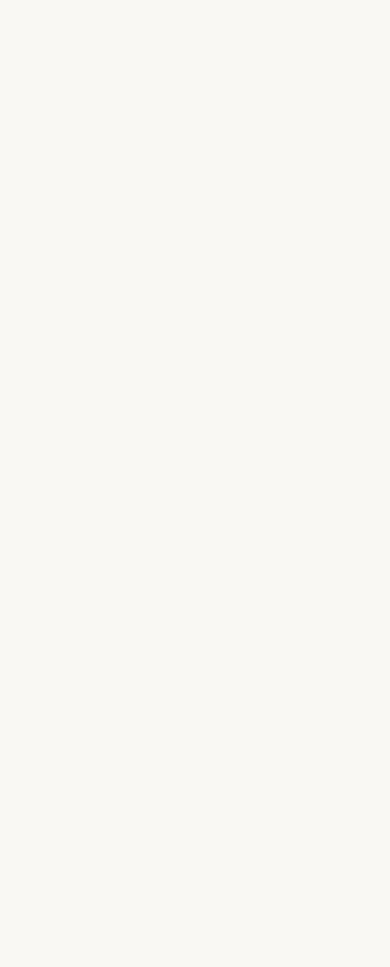
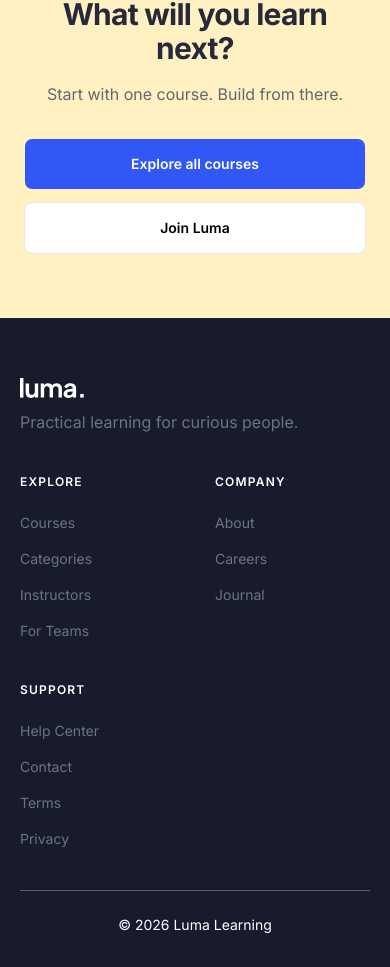
Before and after one commit to leowilis/fe-coding-challenge-2026, a Next.js app: page / in a window 390 px wide. Shown: the part 7269-8236 px from the top of the page. Before the commit the page ends 7138 px from the top, so only its background shows below. Built offline with nearby package versions, Linux system fonts and the light colour scheme.

Commit message:
feat(footer): add responsive site footer

```diff
--- a/src/app/page.tsx
+++ b/src/app/page.tsx
@@ -6,6 +6,8 @@ import Works from '@/sections/works/Works';
 import Testimonial from '@/sections/testimonial/Testimonial';
 import People from '@/sections/people/People';
 import Contact from '@/sections/contact/Contact';
+import FinalCta from '@/sections/cta/FInalCta';
+import Footer from '@/components/layout/footer/Footer';
 
 export default function Home() {
   return (
@@ -20,7 +22,10 @@ export default function Home() {
         <Testimonial />
         <People />
         <Contact />
+        <FinalCta />
       </main>
+
+      <Footer />
     </>
   );
 }
--- /dev/null
+++ b/src/components/layout/footer/Footer.tsx
@@ -0,0 +1,37 @@
+import Image from 'next/image';
+import FooterColumn from './FooterColumn';
+import FooterCopyright from './FooterCopyright';
+import { FOOTER, FOOTER_COLUMNS } from './constants/footer.constants';
+
+export default function Footer() {
+  const { logo, tagline, company } = FOOTER;
+
+  return (
+    <footer className='w-full bg-darkblue'>
+      <div className='mx-auto w-full max-w-[1600px] px-5 pt-[60px] pb-8 md:px-10 md:pt-16 xl:px-9 xl:pt-20 xl:pb-10'>
+        <div className='grid grid-cols-2 gap-x-10 gap-y-10 md:grid-cols-[1fr_repeat(3,110px)] md:gap-x-6 lg:grid-cols-[1fr_repeat(3,150px)] xl:grid-cols-[1fr_repeat(3,263px)] xl:gap-x-12'>
+          <div className='col-span-2 md:col-span-1'>
+            <Image
+              src={logo.src}
+              alt={company}
+              width={logo.width}
+              height={logo.height}
+              className='brightness-0 invert'
+            />
+            <p className='mt-3 text-base leading-6 text-text-tertiary md:max-w-[200px] xl:max-w-[220px]'>
+              {tagline}
+            </p>
+          </div>
+
+          {FOOTER_COLUMNS.map((column) => (
+            <FooterColumn key={column.title} {...column} />
+          ))}
+        </div>
+
+        <div className='mt-10 border-t border-white/30 pt-6 md:mt-12 xl:mt-[68px]'>
+          <FooterCopyright />
+        </div>
+      </div>
+    </footer>
+  );
+}
--- /dev/null
+++ b/src/components/layout/footer/FooterColumn.tsx
@@ -0,0 +1,29 @@
+import Link from 'next/link';
+
+type FooterColumnProps = {
+  title: string;
+  links: readonly { label: string; href: string }[];
+};
+
+export default function FooterColumn({ title, links }: FooterColumnProps) {
+  return (
+    <nav aria-label={title}>
+      <h3 className='text-xs font-semibold tracking-widest text-white uppercase'>
+        {title}
+      </h3>
+
+      <ul className='mt-5 flex flex-col gap-3'>
+        {links.map(({ label, href }) => (
+          <li key={label}>
+            <Link
+              href={href}
+              className='text-sm text-text-tertiary transition-colors duration-200 hover:text-white focus-visible:rounded-sm focus-visible:text-white focus-visible:outline-2 focus-visible:outline-offset-4 focus-visible:outline-white'
+            >
+              {label}
+            </Link>
+          </li>
+        ))}
+      </ul>
+    </nav>
+  );
+}
--- /dev/null
+++ b/src/components/layout/footer/FooterCopyright.tsx
@@ -0,0 +1,13 @@
+import { FOOTER } from './constants/footer.constants';
+
+export default async function FooterCopyright() {
+  'use cache';
+
+  const year = new Date().getFullYear();
+
+  return (
+    <p className='text-center text-sm text-white md:text-left md:text-xs md:text-white/60'>
+      © {year} {FOOTER.company}
+    </p>
+  );
+}
--- /dev/null
+++ b/src/components/layout/footer/constants/footer.constants.ts
@@ -0,0 +1,34 @@
+export const FOOTER = {
+  logo: { src: '/assets/logo/Logo.svg', width: 64, height: 17 },
+  tagline: 'Practical learning for curious people.',
+  company: 'Luma Learning',
+} as const;
+
+export const FOOTER_COLUMNS = [
+  {
+    title: 'Explore',
+    links: [
+      { label: 'Courses', href: '#courses' },
+      { label: 'Categories', href: '#skills' },
+      { label: 'Instructors', href: '#people' },
+      { label: 'For Teams', href: '#' },
+    ],
+  },
+  {
+    title: 'Company',
+    links: [
+      { label: 'About', href: '#' },
+      { label: 'Careers', href: '#' },
+      { label: 'Journal', href: '#' },
+    ],
+  },
+  {
+    title: 'Support',
+    links: [
+      { label: 'Help Center', href: '#' },
+      { label: 'Contact', href: '#contact' },
+      { label: 'Terms', href: '#' },
+      { label: 'Privacy', href: '#' },
+    ],
+  },
+] as const;
```
